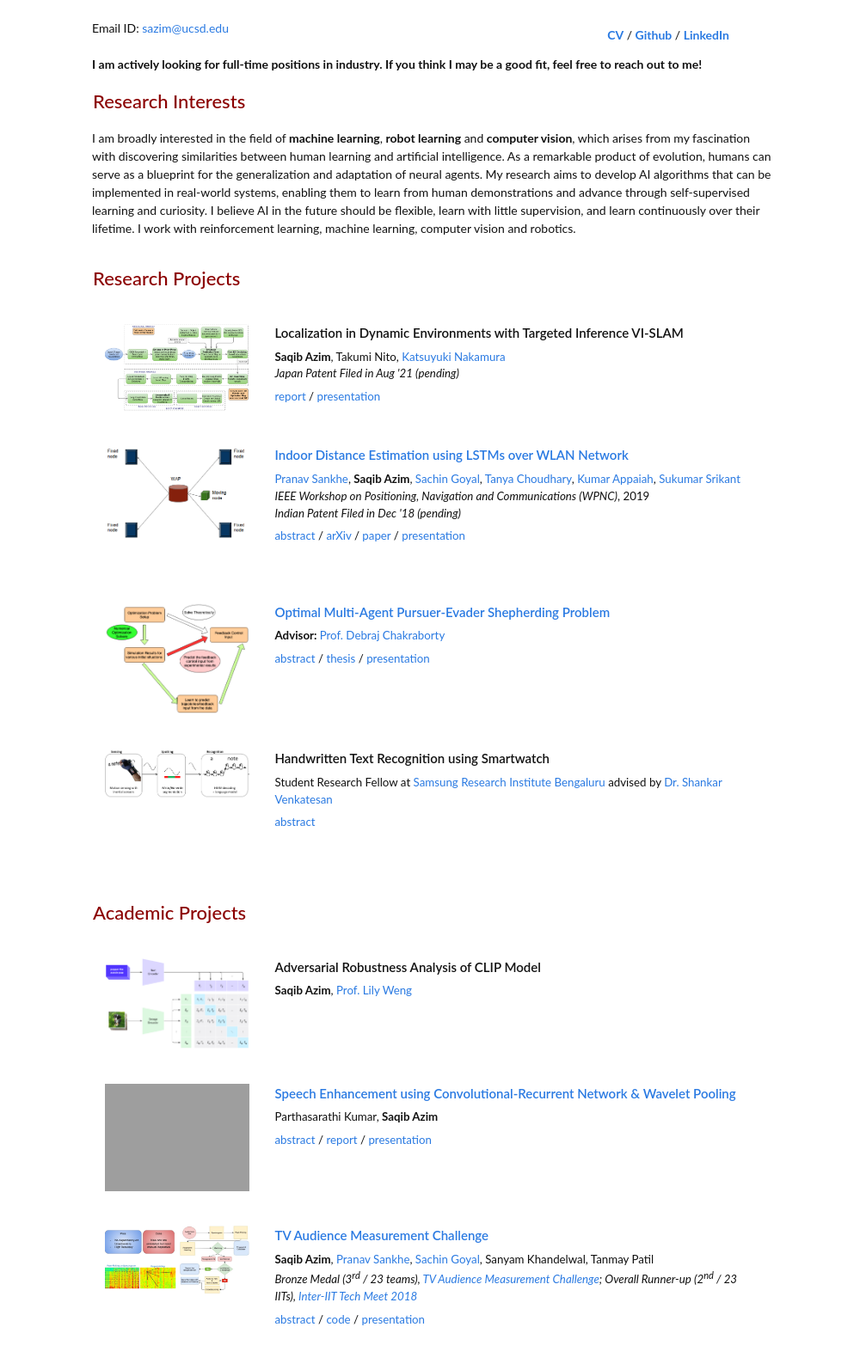
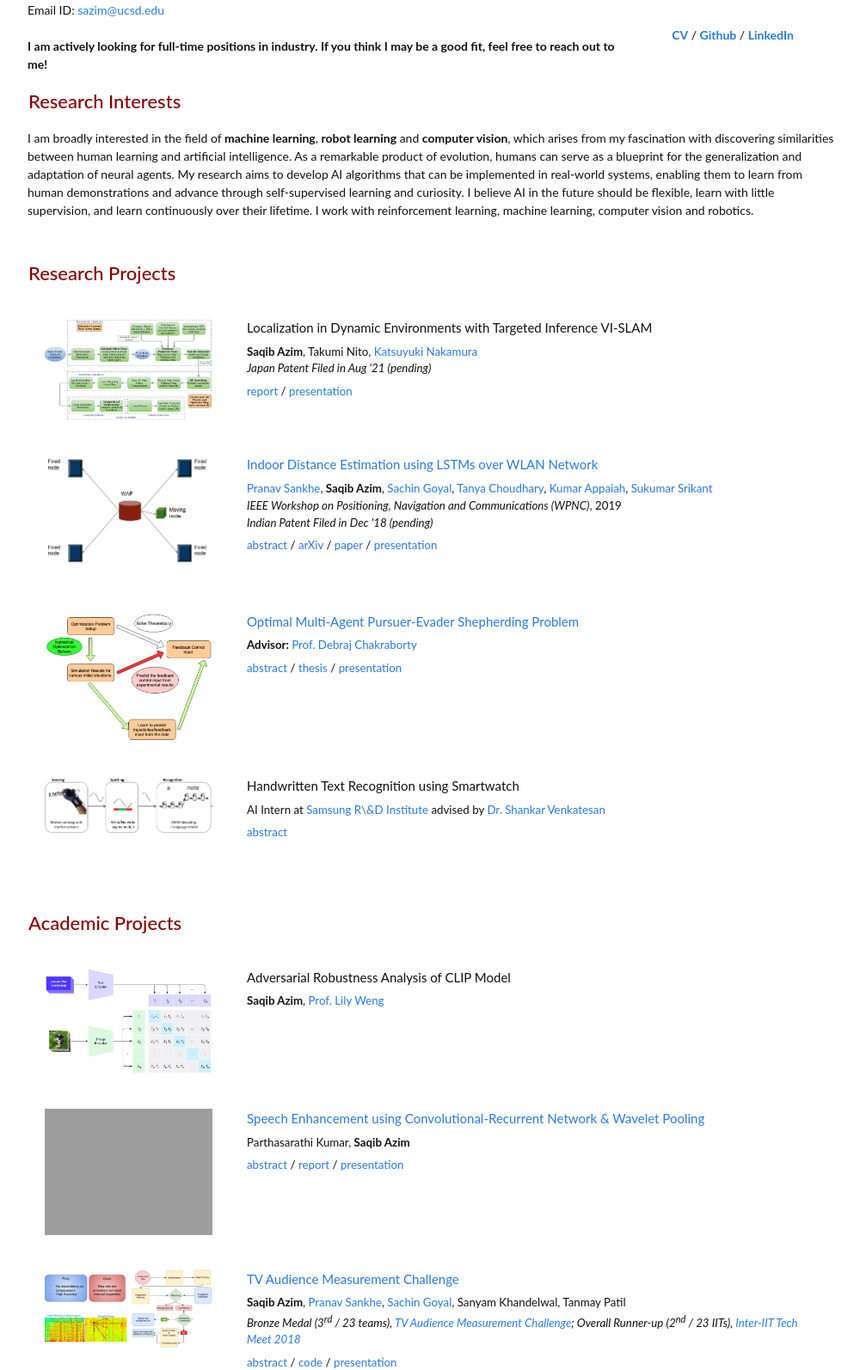
Before and after one commit to saqib1707/saqib1707.github.io, a Jekyll site: the page built from index.md, in a window 1280 px wide, cut to the strip 326-1920 px from the top of the page. Shown: the whole strip at 86% size, without its empty margins (138-1138 px from the left). Built offline with Jekyll 4.4.1, drawn with Linux system fonts in a browser that asks for light colours; comment, search, counter and statistics services are not loaded; some of the changed text lies outside the part shown.

Commit message:
increase page width

```diff
--- a/_sass/_base.scss
+++ b/_sass/_base.scss
@@ -67,24 +67,24 @@ li {
 }
 
 papertitle {
-    font-family: 'Lato', Verdana, Helvetica, sans-serif;
+    font-family: $base-font-family;
     font-size: $base-font-size + 1;
-    font-weight: 600;
+    // font-weight: 400;
 }
 
 // authorName {
-//     font-family: 'Lato', Verdana, Helvetica, sans-serif;
+//     font-family: $base-font-family;
 //     font-size: 14px;
 // }
 
 // confName {
-//     font-family: 'Lato', Verdana, Helvetica, sans-serif;
+//     font-family: $base-font-family;
 //     font-size: 14px;
 //     font-style: italic;
 // }
 
 .authorDetails {
-    font-family: 'Lato', Verdana, Helvetica, sans-serif;
+    font-family: $base-font-family;
     font-size: $small-font-size;
 }
 
@@ -95,21 +95,21 @@ papertitle {
 }
 
 heading {
-    font-family: 'Lato', Verdana, Helvetica, sans-serif;
+    font-family: $base-font-family;
     font-size: 22px;
-    font-weight: 500;
+    font-weight: $base-font-weight+100;
     color:#8B0000;
 }
 
 confName {
-    font-family: 'Lato', Verdana, Helvetica, sans-serif;
+    font-family: $base-font-family;
     font-size: $small-font-size;
     font-style: italic;
 }
 
 .projectWallpaper {
-    padding-left: 15px;
-    padding-right: 15px;
+    padding-left: 20px;
+    padding-right: 20px;
     padding-bottom: 20px;
     padding-top: 20px;
     width: 25%;
@@ -117,8 +117,8 @@ confName {
 }
 
 .projectBody {
-    padding-left: 15px;
-    padding-right: 15px;
+    padding-left: 20px;
+    padding-right: 20px;
     padding-bottom: 20px;
     padding-top: 20px;
     width: 75%;
@@ -126,8 +126,8 @@ confName {
 }
 
 .smallprojectWallpaper {
-    padding-left: 15px;
-    padding-right: 15px;
+    padding-left: 20px;
+    padding-right: 20px;
     padding-bottom: 20px;
     padding-top: 20px;
     width: 15%;
@@ -135,8 +135,8 @@ confName {
 }
 
 .bigprojectBody {
-    padding-left: 15px;
-    padding-right: 15px;
+    padding-left: 20px;
+    padding-right: 20px;
     padding-bottom: 20px;
     padding-top: 20px;
     width: 85%;
--- a/_sass/_layout.scss
+++ b/_sass/_layout.scss
@@ -18,7 +18,6 @@
     /* vertical-align: middle; */
     /* letter-spacing: -1px; */
     margin-bottom: 0;
-
 
     &,
     &:visited {
@@ -108,8 +107,6 @@
         }
     }
 }
-
-
 
 /**
  * Site footer
--- a/css/main.scss
+++ b/css/main.scss
@@ -23,9 +23,9 @@ $grey-color-light: lighten($grey-color, 40%);
 $grey-color-dark:  darken($grey-color, 25%);
 
 // Width of the content area
-$content-width:    850px;
+$content-width:    1000px;
 $on-palm:          600px;
-$on-laptop:        850px;
+$on-laptop:        1000px;
 
 // Use media queries like this:
 // @include media-query($on-palm) {
--- a/index.md
+++ b/index.md
@@ -79,9 +79,7 @@ I also joined an on-campus student-driven team, [Innovation Cell](http://www.umi
 	<tbody>
 		<tr>
 			<div>
-				I am broadly interested in the field of <b>machine learning</b>, <b>robot learning</b> and <b>computer vision</b>, which arises from my fascination with discovering similarities between human learning and artificial intelligence. As a remarkable product of evolution, humans can serve as a blueprint for the generalization and adaptation of neural agents. My research aims to develop AI algorithms that can be implemented in real-world systems, enabling them to learn from human demonstrations and advance through self-supervised learning and curiosity. I believe AI in the future should be flexible, learn with little supervision, and learn continuously over their lifetime. I work with reinforcement learning, machine learning, computer vision and robotics.
-				<!-- <br><span class="brHeight"></span> -->
-				<!-- <br><span class="brHeight"></span> -->
+				<p>I am broadly interested in the field of <b>machine learning</b>, <b>robot learning</b> and <b>computer vision</b>, which arises from my fascination with discovering similarities between human learning and artificial intelligence. As a remarkable product of evolution, humans can serve as a blueprint for the generalization and adaptation of neural agents. My research aims to develop AI algorithms that can be implemented in real-world systems, enabling them to learn from human demonstrations and advance through self-supervised learning and curiosity. I believe AI in the future should be flexible, learn with little supervision, and learn continuously over their lifetime. I work with reinforcement learning, machine learning, computer vision and robotics.</p>
 			</div>
 		</tr>
 	</tbody>
@@ -197,11 +195,11 @@ I also joined an on-campus student-driven team, [Innovation Cell](http://www.umi
 			<papertitle>Handwritten Text Recognition using Smartwatch</papertitle>
 			<br><span class="brHeight"></span>
 			<div class="authorDetails">
-				Student Research Fellow at <a href="https://research.samsung.com/sri-b">Samsung Research Institute Bengaluru</a> advised by <a href="https://www.linkedin.com/in/shankar-venkatesan-7a849258/">Dr. Shankar Venkatesan</a><br>
+				AI Intern at <a href="https://research.samsung.com/sri-b">Samsung R\&D Institute</a> advised by <a href="https://www.linkedin.com/in/shankar-venkatesan-7a849258/">Dr. Shankar Venkatesan</a><br>
 				<span class="brHeight"></span>
 				<a href="javascript:toggleblock('hand_text_recog_abs')">abstract</a><br>
 				<br><span class="brHeight"></span>
-				<p id="hand_text_recog_abs" class="abstract">Prototyped a handwritten text recognizer by estimating wrist movements using smartwatch IMU sensors· Employed learned frequency filters followed by adaptive thresholding to improve raw signal SNR· Learned the relationship between hand movements (IMU signals) and character pattern using an SVM classifier (detecting valid IMU signal segments), and an LSTM (for character recognition)· Trained the end-to-end system on a custom-created dataset and achieved 87% recognition accuracy</p>
+				<p id="hand_text_recog_abs" class="abstract">As part of the text recognition team at the Advanced Technology Lab, I played a key role in developing a 3D handwritten text recognition system that estimated wrist and hand movements using smartwatch IMU sensors. One of the major challenges we faced was modeling sensor noise, which resulted in significant drifts in the generated characters. To mitigate this issue, I implemented adaptive frequency filters to preprocess the raw signals and improve the signal-to-noise ratio. I also designed the data collection procedures for training our system, utilizing a pipelined SVM and LSTM model to learn the relation between hand movements and character patterns, thus achieving an impressive 95% accuracy on unseen test data.</p>
 			</div>
 		</td>
 	</tr>
@@ -359,7 +357,7 @@ I also joined an on-campus student-driven team, [Innovation Cell](http://www.umi
 			</div>
 		</td>
 	</tr>
-	<tr>
+	<!-- <tr>
 		<td class="projectWallpaper">
 			<div>
 				<img src='{{ site.url }}/assets/images/image_editor_wallpaper.png' alt="image_editor" width="100%">
@@ -383,7 +381,7 @@ I also joined an on-campus student-driven team, [Innovation Cell](http://www.umi
 				<a href="{{site.url}}/assets/pubs/image_editor_report.pdf">report</a> / <a href="https://github.com/saqib1707/Image-Editor">code</a>
 			</div>
 		</td>
-	</tr>
+	</tr> -->
 </tbody>
 </table>
 
```
Also changed, not shown: other parts of index.md (+2 -2 lines).
